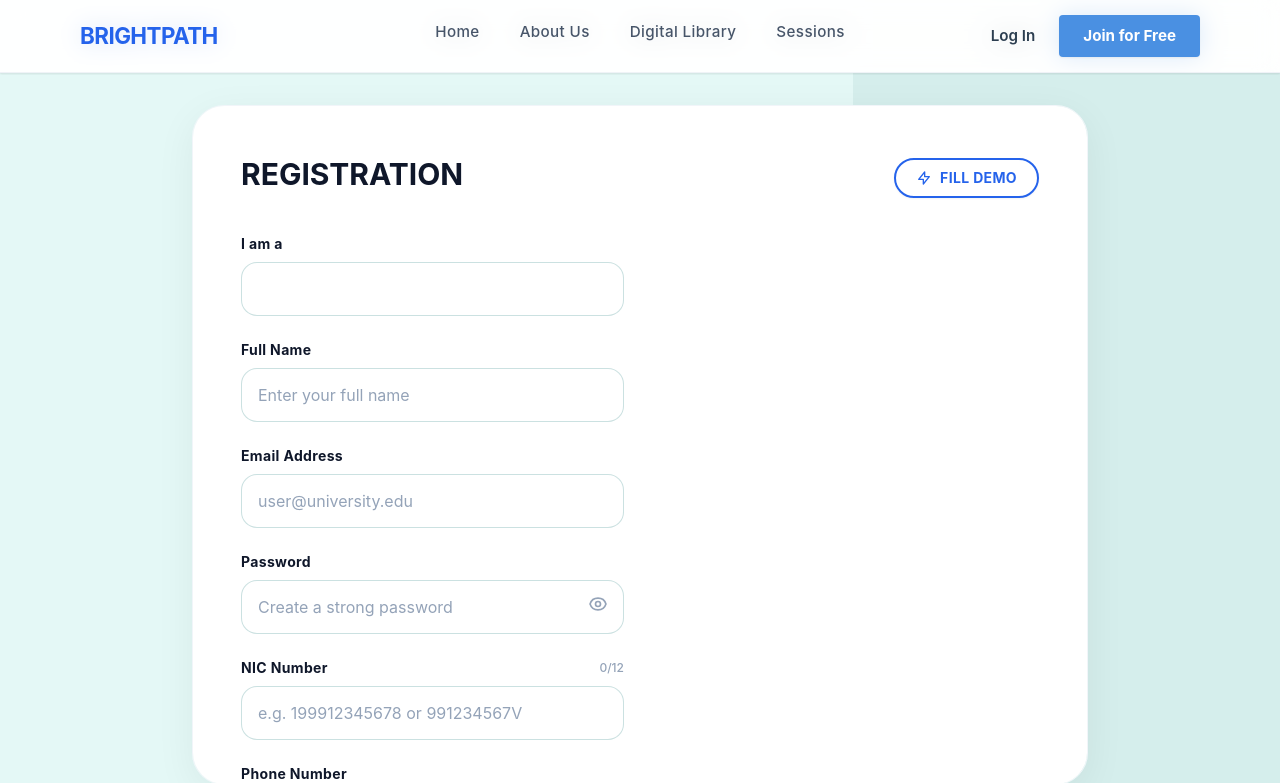
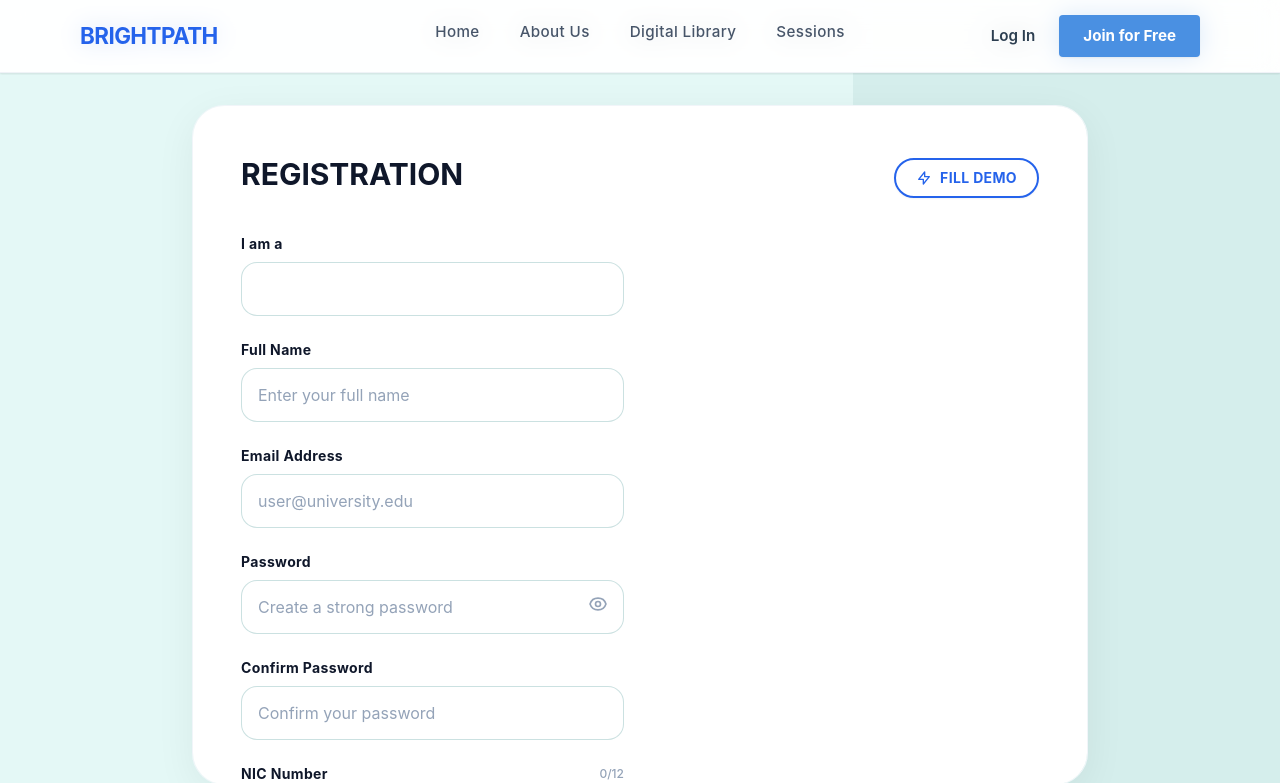
Before and after one commit to Gagana0819/BrightPath-LMS-ITPM-, a Vue app in the folder frontend/: page /register in a window 1280 px wide. Shown: the top 783 px of the page. Built offline with nearby package versions, Linux system fonts and the light colour scheme.

Commit message:
Add OCR and Identity Validation UI

```diff
--- a/frontend/src/views/RegisterView.vue
+++ b/frontend/src/views/RegisterView.vue
@@ -120,6 +120,7 @@ const formData = ref({
   fullName: '',
   email: '',
   password: '',
+  confirmPassword: '',
   nicNumber: '',
   phoneNumber: '',
 
@@ -428,6 +429,46 @@ const fillDemoData = () => {
   errors.value = {}
 }
 
+const validateField = (field) => {
+  const nicRegex = /^([0-9]{9}[vVxX]|[0-9]{12})$/
+  const phoneRegex = /^[0-9]{10}$/
+  const emailRegex = /^[^\s@]+@[^\s@]+\.[^\s@]+$/
+  const nameRegex = /^[a-zA-Z\s.-]+$/
+
+  switch (field) {
+    case 'fullName':
+      if (!formData.value.fullName) errors.value.fullName = 'Full Name is required.'
+      else if (!nameRegex.test(formData.value.fullName)) errors.value.fullName = 'Full Name should only contain letters, spaces, dots, or hyphens.'
+      else delete errors.value.fullName
+      break
+    case 'email':
+      if (!formData.value.email) errors.value.email = 'Email Address is required.'
+      else if (!emailRegex.test(formData.value.email)) errors.value.email = 'Please enter a valid email address.'
+      else delete errors.value.email
+      break
+    case 'password':
+      if (!formData.value.password) errors.value.password = 'Password is required.'
+      else if (formData.value.password.length < 8) errors.value.password = 'Password must be at least 8 characters.'
+      else delete errors.value.password
+      if (formData.value.confirmPassword) validateField('confirmPassword')
+      break
+    case 'confirmPassword':
+      if (!formData.value.confirmPassword) errors.value.confirmPassword = 'Please confirm your password.'
+      else if (formData.value.confirmPassword !== formData.value.password) errors.value.confirmPassword = 'Passwords do not match.'
+      else delete errors.value.confirmPassword
+      break
+    case 'nicNumber':
+      if (!formData.value.nicNumber) errors.value.nicNumber = 'NIC Number is required.'
+      else if (!nicRegex.test(formData.value.nicNumber)) errors.value.nicNumber = 'Invalid NIC format (9 digits + V/X or 12 digits).'
+      else delete errors.value.nicNumber
+      break
+    case 'phoneNumber':
+      if (formData.value.phoneNumber && !phoneRegex.test(formData.value.phoneNumber)) errors.value.phoneNumber = 'Phone number must be exactly 10 digits.'
+      else delete errors.value.phoneNumber
+      break
+  }
+}
+
 const validateForm = () => {
   const newErrors = {}
 
@@ -438,11 +479,12 @@ const validateForm = () => {
   const nicRegex = /^([0-9]{9}[vVxX]|[0-9]{12})$/
   const phoneRegex = /^[0-9]{10}$/
   const emailRegex = /^[^\s@]+@[^\s@]+\.[^\s@]+$/
+  const nameRegex = /^[a-zA-Z\s.-]+$/
 
   if (!formData.value.fullName) {
     newErrors.fullName = 'Full Name is required.'
-  } else if (!/^[a-zA-Z\s]+$/.test(formData.value.fullName)) {
-    newErrors.fullName = 'Full Name should only contain letters and spaces.'
+  } else if (!nameRegex.test(formData.value.fullName)) {
+    newErrors.fullName = 'Full Name should only contain letters, spaces, dots, or hyphens.'
   }
 
   if (!formData.value.email) {
@@ -455,6 +497,12 @@ const validateForm = () => {
     newErrors.password = 'Password is required.'
   } else if (formData.value.password.length < 8) {
     newErrors.password = 'Password must be at least 8 characters.'
+  }
+
+  if (!formData.value.confirmPassword) {
+    newErrors.confirmPassword = 'Please confirm your password.'
+  } else if (formData.value.confirmPassword !== formData.value.password) {
+    newErrors.confirmPassword = 'Passwords do not match.'
   }
 
   if (!formData.value.nicNumber) {
@@ -643,18 +691,18 @@ const handleRegister = async () => {
                 </div>
                 <div>
                   <label for="fullName" class="block text-sm font-bold text-content mb-2 tracking-wide">Full Name</label>
-                  <input type="text" id="fullName" v-model="formData.fullName"
+                  <input type="text" id="fullName" v-model="formData.fullName" @input="validateField('fullName')"
                     class="w-full px-4 py-3.5 rounded-xl border-[1.5px] border-[#97C4C4]/50 hover:border-[#97C4C4] bg-white focus:bg-white focus:outline-none focus:ring-[3px] focus:ring-hero-highlight/20 focus:border-hero-highlight transition-all duration-200 placeholder:text-slate-400 text-content "
-                    :class="{'border-red-400 focus:border-red-500 bg-red-50/30': errors.fullName}"
+                    :class="{'border-red-400 focus:border-red-500 bg-red-50/30': errors.fullName, 'border-emerald-400 focus:border-emerald-500 bg-emerald-50/30': formData.fullName && !errors.fullName}"
                     placeholder="Enter your full name" />
                   <p v-if="errors.fullName" class="text-red-500 text-sm mt-2 flex items-center gap-1 font-bold">{{ errors.fullName }}</p>
                 </div>
 
                 <div>
                   <label for="email" class="block text-sm font-bold text-content mb-2 tracking-wide">Email Address</label>
-                  <input type="email" id="email" v-model="formData.email"
+                  <input type="email" id="email" v-model="formData.email" @input="validateField('email')"
                     class="w-full px-4 py-3.5 rounded-xl border-[1.5px] border-[#97C4C4]/50 hover:border-[#97C4C4] bg-white focus:bg-white focus:outline-none focus:ring-[3px] focus:ring-hero-highlight/20 focus:border-hero-highlight transition-all duration-200 placeholder:text-slate-400 text-content "
-                    :class="{'border-red-400 focus:border-red-500 bg-red-50/30': errors.email}"
+                    :class="{'border-red-400 focus:border-red-500 bg-red-50/30': errors.email, 'border-emerald-400 focus:border-emerald-500 bg-emerald-50/30': formData.email && !errors.email}"
                     placeholder="user@university.edu" />
                   <p v-if="errors.email" class="text-red-500 text-sm mt-2 flex items-center gap-1 font-bold">{{ errors.email }}</p>
                 </div>
@@ -662,9 +710,9 @@ const handleRegister = async () => {
                 <div>
                   <label for="password" class="block text-sm font-bold text-content mb-2 tracking-wide">Password</label>
                   <div class="relative">
-                    <input :type="showPassword ? 'text' : 'password'" id="password" v-model="formData.password"
+                    <input :type="showPassword ? 'text' : 'password'" id="password" v-model="formData.password" @input="validateField('password')"
                       class="w-full px-4 py-3.5 pr-12 rounded-xl border-[1.5px] border-[#97C4C4]/50 hover:border-[#97C4C4] bg-white focus:bg-white focus:outline-none focus:ring-[3px] focus:ring-hero-highlight/20 focus:border-hero-highlight transition-all duration-200 placeholder:text-slate-400 text-content "
-                      :class="{'border-red-400 focus:border-red-500 bg-red-50/30': errors.password}"
+                      :class="{'border-red-400 focus:border-red-500 bg-red-50/30': errors.password, 'border-emerald-400 focus:border-emerald-500 bg-emerald-50/30': formData.password && !errors.password}"
                       placeholder="Create a strong password" />
                     <button type="button" @click="showPassword = !showPassword" class="absolute right-4 top-[14px] text-slate-400 hover:text-slate-800 transition-colors focus:outline-none">
                       <svg v-if="!showPassword" class="w-5 h-5" fill="none" stroke="currentColor" viewBox="0 0 24 24"><path stroke-linecap="round" stroke-linejoin="round" stroke-width="2" d="M15 12a3 3 0 11-6 0 3 3 0 016 0z"></path><path stroke-linecap="round" stroke-linejoin="round" stroke-width="2" d="M2.458 12C3.732 7.943 7.523 5 12 5c4.478 0 8.268 2.943 9.542 7-1.274 4.057-5.064 7-9.542 7-4.477 0-8.268-2.943-9.542-7z"></path></svg>
@@ -675,22 +723,33 @@ const handleRegister = async () => {
                 </div>
 
                 <div>
+                  <label for="confirmPassword" class="block text-sm font-bold text-content mb-2 tracking-wide">Confirm Password</label>
+                  <div class="relative">
+                    <input :type="showPassword ? 'text' : 'password'" id="confirmPassword" v-model="formData.confirmPassword" @input="validateField('confirmPassword')"
+                      class="w-full px-4 py-3.5 pr-12 rounded-xl border-[1.5px] border-[#97C4C4]/50 hover:border-[#97C4C4] bg-white focus:bg-white focus:outline-none focus:ring-[3px] focus:ring-hero-highlight/20 focus:border-hero-highlight transition-all duration-200 placeholder:text-slate-400 text-content "
+                      :class="{'border-red-400 focus:border-red-500 bg-red-50/30': errors.confirmPassword, 'border-emerald-400 focus:border-emerald-500 bg-emerald-50/30': formData.confirmPassword && !errors.confirmPassword}"
+                      placeholder="Confirm your password" />
+                  </div>
+                  <p v-if="errors.confirmPassword" class="text-red-500 text-sm mt-2 flex items-center gap-1 font-bold">{{ errors.confirmPassword }}</p>
+                </div>
+
+                <div>
                   <div class="flex items-center justify-between mb-2">
                     <label for="nicNumber" class="block text-sm font-bold text-content tracking-wide">NIC Number</label>
                     <span class="text-xs text-slate-400 font-medium">{{ formData.nicNumber.length }}/12</span>
                   </div>
-                  <input type="text" id="nicNumber" v-model="formData.nicNumber" maxlength="12"
+                  <input type="text" id="nicNumber" v-model="formData.nicNumber" maxlength="12" @input="validateField('nicNumber')"
                     class="w-full px-4 py-3.5 rounded-xl border-[1.5px] border-[#97C4C4]/50 hover:border-[#97C4C4] bg-white focus:bg-white focus:outline-none focus:ring-[3px] focus:ring-hero-highlight/20 focus:border-hero-highlight transition-all duration-200 placeholder:text-slate-400 text-content "
-                    :class="{'border-red-400 focus:border-red-500 bg-red-50/30': errors.nicNumber}"
+                    :class="{'border-red-400 focus:border-red-500 bg-red-50/30': errors.nicNumber, 'border-emerald-400 focus:border-emerald-500 bg-emerald-50/30': formData.nicNumber && !errors.nicNumber}"
                     placeholder="e.g. 199912345678 or 991234567V" />
                   <p v-if="errors.nicNumber" class="text-red-500 text-sm mt-2 flex items-center gap-1 font-bold">{{ errors.nicNumber }}</p>
                 </div>
 
                 <div>
                   <label for="phoneNumber" class="block text-sm font-bold text-content mb-2 tracking-wide">Phone Number</label>
-                  <input type="text" id="phoneNumber" v-model="formData.phoneNumber" maxlength="10"
+                  <input type="text" id="phoneNumber" v-model="formData.phoneNumber" maxlength="10" @input="validateField('phoneNumber')"
                     class="w-full px-4 py-3.5 rounded-xl border-[1.5px] border-[#97C4C4]/50 hover:border-[#97C4C4] bg-white focus:bg-white focus:outline-none focus:ring-[3px] focus:ring-hero-highlight/20 focus:border-hero-highlight transition-all duration-200 placeholder:text-slate-400 text-content "
-                    :class="{'border-red-400 focus:border-red-500 bg-red-50/30': errors.phoneNumber}"
+                    :class="{'border-red-400 focus:border-red-500 bg-red-50/30': errors.phoneNumber, 'border-emerald-400 focus:border-emerald-500 bg-emerald-50/30': formData.phoneNumber && !errors.phoneNumber}"
                     placeholder="e.g. 0771234567" />
                   <p v-if="errors.phoneNumber" class="text-red-500 text-sm mt-2 flex items-center gap-1 font-bold">{{ errors.phoneNumber }}</p>
                 </div>
```
